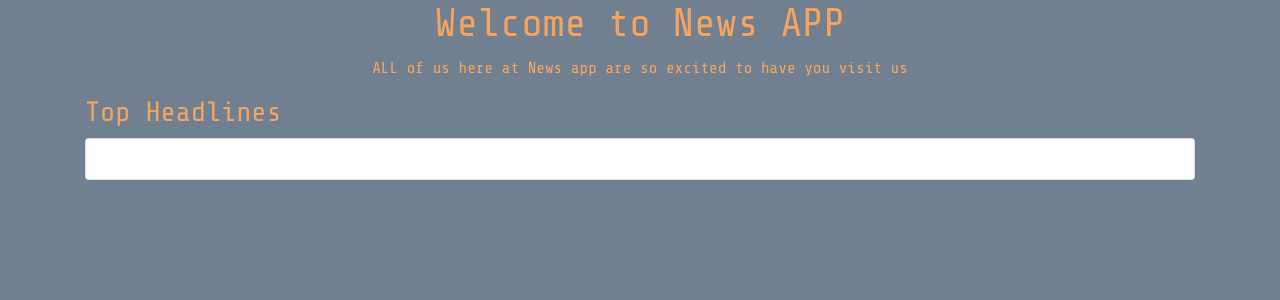
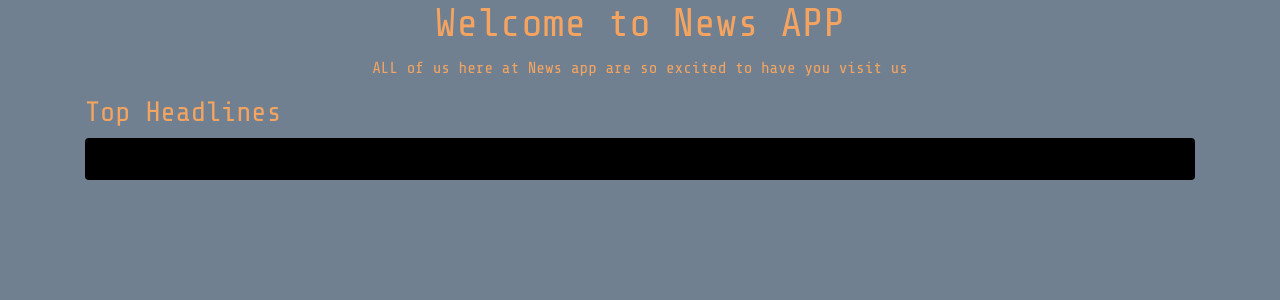
Before and after one commit to ALKEMIA-CHARLES/News-app, a Flask app: page / in a window 1280 px wide. Shown: the top 300 px of the page. Run offline with Flask 2, Linux system fonts and the light colour scheme; data that the repository does not hold is empty; some libraries are stand-ins or nearby versions.

Commit message:
added styling for website

```diff
--- a/app/static/css/index.css
+++ b/app/static/css/index.css
@@ -34,3 +34,7 @@ body{
     background-color: slategrey;
 
 }
+
+.card-body{
+    background-color: black;
+}
```
